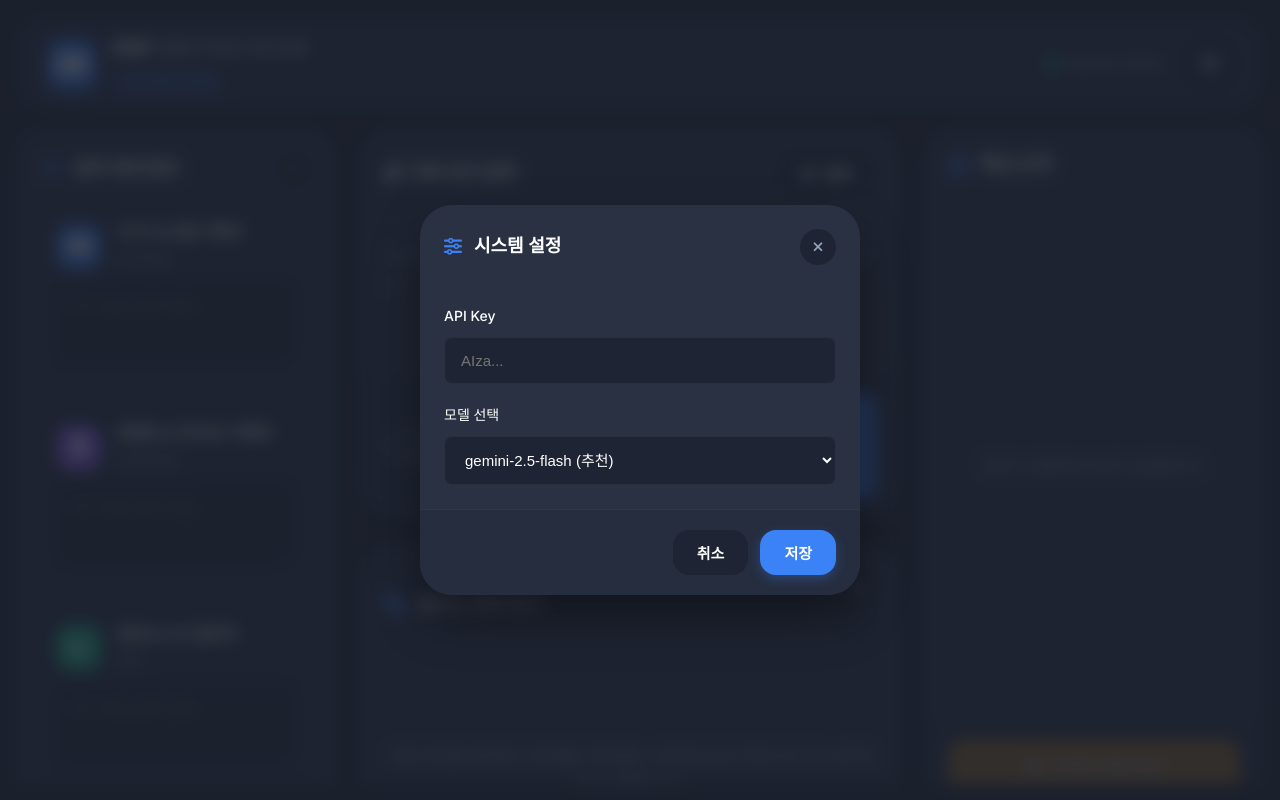
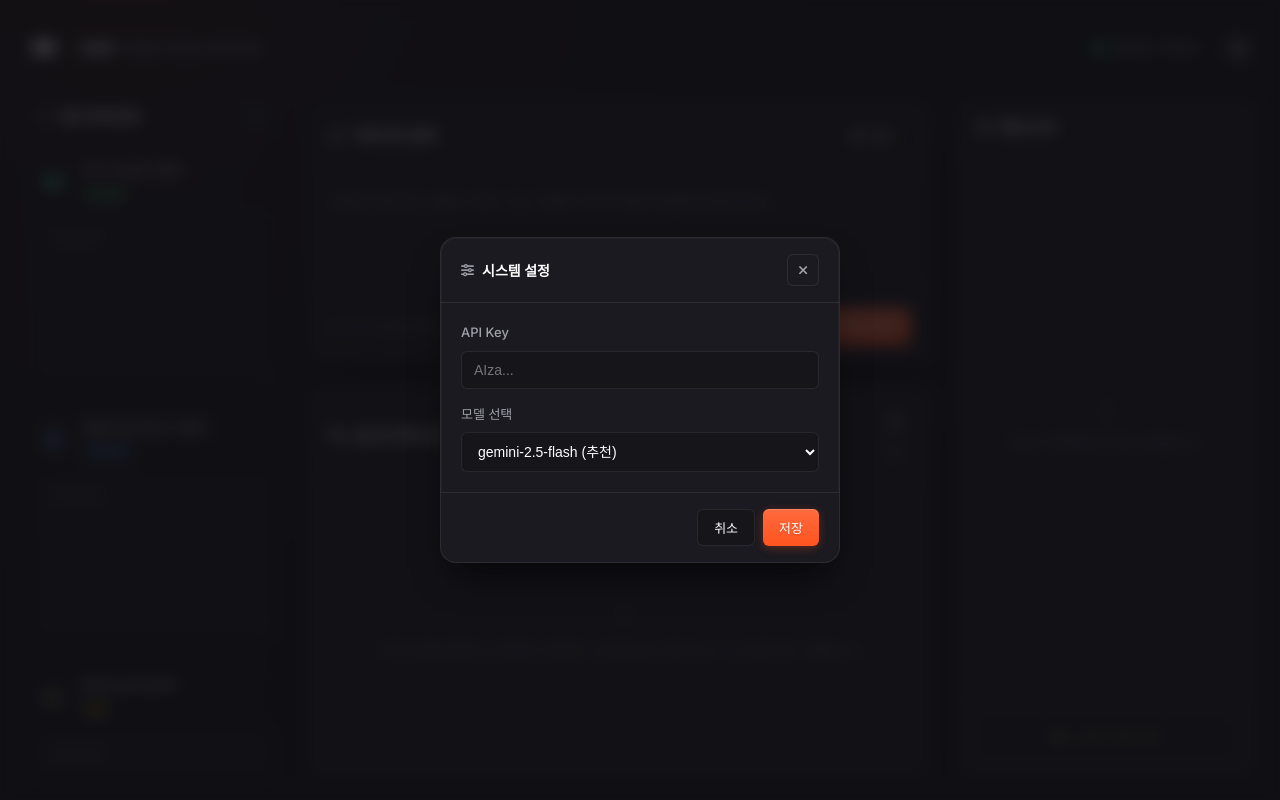
Before and after one commit to light4860-ux/ai-meeting-room, a website built with Vite: page index.html in a window 1280 px wide. Both pictures are taken after a click on the button 1210 px from the left and 63 px from the top of the page. Built offline with nearby package versions, Linux system fonts and the light colour scheme.

Commit message:
UI 고도화: 프리미엄 SaaS 스타일 적용 및 지침 입력창 개선

```diff
--- a/src/main.js
+++ b/src/main.js
@@ -20,7 +20,7 @@ function initAgents() {
           <span class="agent-tag">${a.tag}</span>
         </div>
       </div>
-      <textarea class="agent-guide" placeholder="추가 지침 (선택 사항)..."></textarea>
+      <textarea class="agent-guide" placeholder="지침 입력"></textarea>
     </div>
   `).join('');
 
--- a/src/style.css
+++ b/src/style.css
@@ -1,36 +1,45 @@
 :root {
-  /* Color Palette - Modern Soft Dark */
-  --bg-base: #1c212e; /* Darkest blue/grey for main background */
-  --bg-surface: #262d3f; /* Slightly lighter for panels */
-  --bg-panel: #2a3143; /* Main panel color */
-  --bg-input: #1e2433; /* Darker inset for inputs */
+  /* Premium SaaS - Off-Black & Warm Ambient Theme */
+  --bg-base: #101014; /* Deepest off-black */
+  --bg-surface: #1a1a20; /* Card surface */
+  --bg-input: #15151a; /* Input fields */
+  --bg-hover: #23232b;
 
-  --border-subtle: rgba(255, 255, 255, 0.05);
+  --border-subtle: rgba(255, 255, 255, 0.08);
+  --border-highlight: rgba(255, 255, 255, 0.15);
 
   /* Accents */
-  --accent-primary: #3b82f6; /* Soft modern blue */
-  --accent-primary-hover: #60a5fa;
-  --accent-secondary: #8b5cf6;
-  --accent-danger: #ef4444;
-  --accent-success: #10b981;
-  --accent-master: #f59e0b;
+  --accent-primary: #ff5420; /* Vibrant Orange/Red for main actions */
+  --accent-primary-hover: #ff6a3d;
 
-  /* Text */
+  /* Tag Colors based on reference */
+  --tag-sys-bg: rgba(34, 197, 94, 0.15);
+  --tag-sys-text: #4ade80;
+
+  --tag-con-bg: rgba(59, 130, 246, 0.15);
+  --tag-con-text: #60a5fa;
+
+  --tag-ops-bg: rgba(234, 179, 8, 0.15);
+  --tag-ops-text: #facc15;
+
+  --accent-master: #ffb800;
+
+  /* Text Hierarchy */
   --text-main: #ffffff;
-  --text-muted: #94a3b8;
-  --text-dark: #cbd5e1;
+  --text-secondary: #a1a1aa; /* Zinc-400 */
+  --text-muted: #71717a; /* Zinc-500 */
 
   /* Typography */
   --font-sans: 'Inter', system-ui, -apple-system, sans-serif;
   --font-mono: 'JetBrains Mono', monospace;
 
-  /* Metrics - Larger and softer */
-  --radius-sm: 8px;
-  --radius-md: 16px;
-  --radius-lg: 24px;
-  --radius-xl: 32px;
-  --transition: all 0.3s cubic-bezier(0.4, 0, 0.2, 1);
-  --shadow-soft: 0 10px 40px -10px rgba(0,0,0,0.3);
+  /* Metrics */
+  --radius-sm: 6px;
+  --radius-md: 12px;
+  --radius-lg: 16px;
+  --radius-xl: 24px;
+  --transition: all 0.2s ease-out;
+  --shadow-premium: 0 20px 40px -15px rgba(0,0,0,0.7), 0 0 0 1px rgba(255,255,255,0.03) inset;
 }
 
 * {
@@ -43,9 +52,18 @@ body {
   background-color: var(--bg-base);
   color: var(--text-main);
   font-family: var(--font-sans);
-  line-height: 1.6;
+  line-height: 1.5;
   overflow-x: hidden;
-  font-size: 16px; /* Increased base font size */
+  font-size: 14px;
+  /* Ambient Light Gradient from top-left */
+  background-image: radial-gradient(
+    circle at 10% -10%,
+    rgba(255, 84, 32, 0.12) 0%,
+    rgba(255, 84, 32, 0.05) 20%,
+    rgba(0, 0, 0, 0) 60%
+  );
+  background-attachment: fixed;
+  background-repeat: no-repeat;
 }
 
 /* Base Layout */
@@ -53,19 +71,17 @@ body {
   display: flex;
   flex-direction: column;
   height: 100vh;
-  padding: 16px; /* Give some breathing room from screen edges */
-  gap: 16px;
+  padding: 16px 24px 24px 24px;
+  gap: 20px;
 }
 
-/* Soft Header */
+/* Premium Header */
 .soft-header {
   display: flex;
   justify-content: space-between;
   align-items: center;
-  padding: 16px 32px;
-  background: var(--bg-surface);
-  border-radius: var(--radius-xl);
-  box-shadow: var(--shadow-soft);
+  padding: 12px 0;
+  background: transparent;
   flex-shrink: 0;
 }
 
@@ -76,101 +92,95 @@ body {
 }
 
 .logo-box {
-  width: 48px;
-  height: 48px;
-  background: var(--accent-primary);
-  border-radius: 14px;
+  width: 40px;
+  height: 40px;
   display: flex;
   align-items: center;
   justify-content: center;
-  font-size: 24px;
-  color: white;
-  box-shadow: 0 8px 16px rgba(59, 130, 246, 0.3);
+  font-size: 20px;
+  color: var(--text-main);
+  /* Text-based logo look from reference */
 }
 
 .title-container {
   display: flex;
   flex-direction: column;
+  justify-content: center;
 }
 
 .main-title {
-  font-size: 20px;
-  font-weight: 700;
-  letter-spacing: -0.5px;
+  font-size: 18px;
+  font-weight: 600;
+  letter-spacing: -0.3px;
   color: var(--text-main);
+  display: flex;
+  align-items: center;
+  gap: 8px;
 }
 
 .main-title span {
-  color: var(--text-muted);
-  font-weight: 500;
+  font-weight: 300;
+  color: var(--text-secondary);
 }
 
 .version-badge {
-  font-size: 12px;
-  color: var(--accent-primary);
-  background: rgba(59, 130, 246, 0.15);
-  padding: 4px 10px;
-  border-radius: 20px;
-  width: fit-content;
-  margin-top: 4px;
-  font-weight: 600;
+  display: none; /* Removed for cleaner look */
 }
 
 .header-right {
   display: flex;
   align-items: center;
-  gap: 24px;
+  gap: 20px;
 }
 
 .status-indicator {
   display: flex;
   align-items: center;
-  gap: 10px;
-  font-size: 14px;
+  gap: 8px;
+  font-size: 13px;
   font-weight: 500;
-  color: var(--text-muted);
+  color: var(--text-secondary);
 }
 
 .pulse-dot {
-  width: 10px;
-  height: 10px;
+  width: 8px;
+  height: 8px;
   border-radius: 50%;
-  background: var(--accent-success);
-  box-shadow: 0 0 12px var(--accent-success);
+  background: var(--tag-sys-text);
+  box-shadow: 0 0 10px var(--tag-sys-text);
 }
 
 .icon-btn {
-  background: var(--bg-input);
-  border: none;
-  color: var(--text-muted);
-  width: 44px;
-  height: 44px;
-  border-radius: 50%;
+  background: var(--bg-surface);
+  border: 1px solid var(--border-subtle);
+  color: var(--text-secondary);
+  width: 36px;
+  height: 36px;
+  border-radius: var(--radius-sm);
   cursor: pointer;
   transition: var(--transition);
   display: flex;
   align-items: center;
   justify-content: center;
-  font-size: 18px;
+  font-size: 15px;
 }
 
 .icon-btn:hover {
-  background: var(--accent-primary);
-  color: white;
-  transform: translateY(-2px);
-  box-shadow: 0 8px 16px rgba(59, 130, 246, 0.3);
+  background: var(--bg-hover);
+  color: var(--text-main);
+  border-color: var(--border-highlight);
 }
 
 .icon-btn.sm {
-  width: 36px;
-  height: 36px;
-  font-size: 14px;
+  width: 32px;
+  height: 32px;
+  font-size: 13px;
 }
 
 /* Main Dashboard */
 .dashboard-layout {
   display: grid;
-  grid-template-columns: 320px 1fr 340px; /* Wider panels */
+  grid-template-columns: 260px 1fr 300px;
   gap: 24px;
   flex: 1;
   overflow: hidden;
@@ -178,28 +188,61 @@ body {
 }
 
 .dashboard-layout.sidebar-collapsed {
-  grid-template-columns: 88px 1fr 340px;
+  grid-template-columns: 60px 1fr 300px;
 }
 
+/* Universal Card Style */
 .soft-panel {
-  background: var(--bg-panel);
-  border-radius: var(--radius-xl);
+  background: var(--bg-surface);
+  border-radius: var(--radius-md);
+  border: 1px solid var(--border-subtle);
   display: flex;
   flex-direction: column;
   overflow: hidden;
-  box-shadow: var(--shadow-soft);
+  box-shadow: var(--shadow-premium);
 }
 
 .panel-header {
-  padding: 24px 24px 16px 24px;
+  padding: 16px 20px;
   display: flex;
   justify-content: space-between;
   align-items: center;
+  border-bottom: 1px solid var(--border-subtle);
   transition: padding 0.3s ease;
 }
 
+.panel-header h2 {
+  font-size: 14px;
+  font-weight: 600;
+  color: var(--text-main);
+  display: flex;
+  align-items: center;
+  gap: 8px;
+}
+
+.panel-header h2 i {
+  color: var(--text-secondary);
+  font-size: 13px;
+}
+
+/* Sidebar Specifics - Making it float seamlessly */
+.sidebar {
+  background: transparent;
+  border: none;
+  box-shadow: none;
+}
+
+.sidebar.soft-panel {
+  /* Override soft-panel for sidebar to make it borderless */
+}
+
+.sidebar .panel-header {
+  border-bottom: none;
+  padding: 0 12px 16px 12px;
+}
+
 .sidebar.collapsed .panel-header {
-  padding: 24px 16px 16px 16px;
+  padding: 0 0 16px 0;
   justify-content: center;
 }
 
@@ -211,37 +254,32 @@ body {
   transform: rotate(180deg);
 }
 
-.panel-header h2 {
-  font-size: 18px;
-  font-weight: 600;
-  color: var(--text-main);
-  display: flex;
-  align-items: center;
-  gap: 12px;
-}
-
-.panel-header h2 i {
-  color: var(--accent-primary);
-}
-
-/* Sidebar Agents */
-.sidebar {
+.agents-container {
+  padding: 0;
   display: flex;
   flex-direction: column;
-  transition: all 0.4s cubic-bezier(0.4, 0, 0.2, 1);
-}
-
-.agents-container {
-  padding: 0 24px 24px 24px;
-  display: flex;
-  flex-direction: column;
-  gap: 16px;
+  gap: 12px;
   overflow-y: auto;
   overflow-x: hidden;
 }
 
 .sidebar.collapsed .agents-container {
-  padding: 0 16px 24px 16px;
+  padding: 0;
+  align-items: center;
+}
+
+/* Agent Card -> Now looks like a navigation item/task card */
+.agent-card {
+  background: transparent;
+  border-radius: var(--radius-md);
+  padding: 12px;
+  transition: var(--transition);
+  border: 1px solid transparent;
+}
+
+.agent-card:hover {
+  background: var(--bg-hover);
+  border-color: var(--border-subtle);
 }
 
 .sidebar.collapsed .agent-info,
@@ -249,72 +287,80 @@ body {
   display: none;
 }
 
-.agent-card {
-  background: var(--bg-surface);
-  border-radius: var(--radius-md);
-  padding: 16px;
-  transition: var(--transition);
-  border: 1px solid var(--border-subtle);
-}
-
-.agent-card:hover {
-  border-color: var(--accent-primary);
-  transform: translateY(-2px);
-  box-shadow: 0 8px 24px rgba(0,0,0,0.2);
+.sidebar.collapsed .agent-card {
+  padding: 8px;
+  width: 44px;
+  display: flex;
+  justify-content: center;
 }
 
 .agent-header {
   display: flex;
   align-items: center;
-  gap: 16px;
+  gap: 12px;
   margin-bottom: 12px;
 }
 
 .agent-avatar {
-  width: 44px;
-  height: 44px;
-  border-radius: 14px;
+  width: 32px;
+  height: 32px;
+  border-radius: var(--radius-sm);
   display: flex;
   align-items: center;
   justify-content: center;
-  font-size: 20px;
-  color: white;
+  font-size: 14px;
+  background: var(--bg-surface);
+  border: 1px solid var(--border-subtle);
+  color: var(--text-secondary);
 }
 
-.agent-card.sys .agent-avatar { background: var(--accent-primary); box-shadow: 0 4px 12px rgba(59, 130, 246, 0.3); }
-.agent-card.con .agent-avatar { background: var(--accent-secondary); box-shadow: 0 4px 12px rgba(139, 92, 246, 0.3); }
-.agent-card.ops .agent-avatar { background: var(--accent-success); box-shadow: 0 4px 12px rgba(16, 185, 129, 0.3); }
+.agent-card.sys .agent-avatar { color: var(--tag-sys-text); }
+.agent-card.con .agent-avatar { color: var(--tag-con-text); }
+.agent-card.ops .agent-avatar { color: var(--tag-ops-text); }
 
 .agent-info h4 {
-  font-size: 16px;
-  font-weight: 600;
+  font-size: 13px;
+  font-weight: 500;
   color: var(--text-main);
 }
 
 .agent-tag {
-  font-size: 13px;
-  color: var(--text-muted);
-  margin-top: 2px;
+  font-size: 10px;
+  font-family: var(--font-mono);
+  margin-top: 4px;
+  display: inline-block;
+  padding: 2px 6px;
+  border-radius: 4px;
+  font-weight: 600;
+  text-transform: uppercase;
 }
+
+.agent-card.sys .agent-tag { background: var(--tag-sys-bg); color: var(--tag-sys-text); }
+.agent-card.con .agent-tag { background: var(--tag-con-bg); color: var(--tag-con-text); }
+.agent-card.ops .agent-tag { background: var(--tag-ops-bg); color: var(--tag-ops-text); }
 
 .agent-guide {
   width: 100%;
   background: var(--bg-input);
-  border: 1px solid transparent;
+  border: 1px solid var(--border-subtle);
   border-radius: var(--radius-sm);
   padding: 12px;
-  color: var(--text-dark);
-  font-size: 14px;
+  color: var(--text-main);
+  font-size: 13px;
   resize: vertical;
-  min-height: 80px;
+  min-height: 160px; /* USER REQUEST: Increased height */
   transition: var(--transition);
   font-family: var(--font-sans);
 }
 
 .agent-guide:focus {
   outline: none;
-  border-color: var(--accent-primary);
-  background: var(--bg-surface);
+  border-color: var(--border-highlight);
+  background: var(--bg-hover);
+}
+
+.agent-guide::placeholder {
+  color: var(--text-muted);
 }
 
 /* Center Stage */
@@ -330,7 +376,7 @@ body {
 }
 
 .input-header {
-  padding: 24px;
+  padding: 16px 20px;
   display: flex;
   justify-content: space-between;
   align-items: center;
@@ -338,32 +384,38 @@ body {
 }
 
 .input-header h3 {
-  font-size: 18px;
+  font-size: 14px;
   color: var(--text-main);
   font-weight: 600;
+  display: flex;
+  align-items: center;
+  gap: 8px;
+}
+
+.input-header h3 i {
+  color: var(--text-secondary);
 }
 
 .agenda-textarea {
   width: 100%;
-  background: transparent;
+  background: var(--bg-surface);
   border: none;
-  padding: 24px;
+  padding: 20px;
   color: var(--text-main);
-  font-size: 16px;
+  font-size: 14px;
   line-height: 1.6;
   resize: vertical;
-  min-height: 150px;
+  min-height: 120px;
   outline: none;
   font-family: var(--font-sans);
 }
 
 .agenda-textarea::placeholder {
   color: var(--text-muted);
-  opacity: 0.7;
 }
 
 .execution-bar {
-  padding: 20px 24px;
+  padding: 16px 20px;
   border-top: 1px solid var(--border-subtle);
   display: flex;
   justify-content: space-between;
@@ -380,37 +432,36 @@ body {
   display: flex;
   align-items: center;
   gap: 8px;
-  font-size: 14px;
+  font-size: 12px;
   font-weight: 500;
   color: var(--text-muted);
 }
 
 .step.active {
-  color: var(--accent-primary);
-  font-weight: 600;
+  color: var(--text-main);
 }
 
 .step.done {
-  color: var(--accent-success);
+  color: var(--tag-sys-text);
 }
 
 .step-dot {
-  width: 8px;
-  height: 8px;
+  width: 6px;
+  height: 6px;
   border-radius: 50%;
   background: currentColor;
 }
 
 /* Buttons */
 .action-btn {
-  padding: 12px 24px;
-  font-size: 15px;
-  font-weight: 600;
-  border-radius: var(--radius-md);
+  padding: 8px 16px;
+  font-size: 13px;
+  font-weight: 500;
+  border-radius: var(--radius-sm);
   cursor: pointer;
   display: flex;
   align-items: center;
-  gap: 10px;
+  gap: 8px;
   transition: var(--transition);
   border: none;
 }
@@ -418,47 +469,51 @@ body {
 .action-btn.outline {
   background: var(--bg-input);
   color: var(--text-main);
+  border: 1px solid var(--border-subtle);
 }
 
 .action-btn.outline:hover {
-  background: var(--bg-surface);
-  transform: translateY(-2px);
+  background: var(--bg-hover);
+  border-color: var(--border-highlight);
 }
 
 .action-btn.danger {
-  background: rgba(239, 68, 68, 0.1);
-  color: var(--accent-danger);
+  background: transparent;
+  color: var(--text-secondary);
+  border: 1px solid transparent;
 }
 
 .action-btn.danger:hover {
-  background: rgba(239, 68, 68, 0.2);
+  color: var(--text-main);
+  background: var(--bg-hover);
 }
 
 .action-btn.primary {
-  background: var(--accent-primary);
+  background: linear-gradient(180deg, var(--accent-primary-hover), var(--accent-primary));
   color: white;
-  box-shadow: 0 4px 12px rgba(59, 130, 246, 0.3);
+  box-shadow: 0 2px 10px rgba(255, 84, 32, 0.3), inset 0 1px 0 rgba(255, 255, 255, 0.2);
+  text-shadow: 0 1px 2px rgba(0,0,0,0.2);
 }
 
 .action-btn.primary.glow:hover {
-  background: var(--accent-primary-hover);
-  transform: translateY(-2px);
-  box-shadow: 0 8px 24px rgba(59, 130, 246, 0.4);
+  filter: brightness(1.1);
+  transform: translateY(-1px);
+  box-shadow: 0 4px 15px rgba(255, 84, 32, 0.4), inset 0 1px 0 rgba(255, 255, 255, 0.2);
 }
 
 .action-btn.master-btn {
   width: 100%;
   justify-content: center;
-  padding: 16px;
-  font-size: 16px;
-  background: var(--accent-master);
-  color: #fff;
-  box-shadow: 0 4px 12px rgba(245, 158, 11, 0.3);
+  padding: 12px;
+  font-size: 13px;
+  background: var(--bg-input);
+  color: var(--accent-master);
+  border: 1px solid var(--border-subtle);
 }
 
 .action-btn.master-btn:not(:disabled):hover {
-  transform: translateY(-2px);
-  box-shadow: 0 8px 24px rgba(245, 158, 11, 0.4);
+  background: var(--bg-hover);
+  border-color: var(--border-highlight);
 }
 
 .action-btn:disabled {
@@ -470,7 +525,7 @@ body {
 
 .primary-actions {
   display: flex;
-  gap: 16px;
+  gap: 12px;
 }
 
 /* Meeting Log */
@@ -479,11 +534,11 @@ body {
 }
 
 .chat-container {
-  padding: 24px;
+  padding: 20px;
   overflow-y: auto;
   display: flex;
   flex-direction: column;
-  gap: 24px;
+  gap: 20px;
   height: 100%;
 }
 
@@ -494,83 +549,83 @@ body {
   justify-content: center;
   height: 100%;
   color: var(--text-muted);
-  font-size: 16px;
+  font-size: 13px;
   text-align: center;
-  gap: 16px;
+  gap: 12px;
 }
 
 .welcome-message i {
-  font-size: 48px;
-  color: var(--bg-surface);
+  font-size: 32px;
+  color: var(--border-subtle);
 }
 
 /* Chat Bubbles */
 .chat-msg {
   display: flex;
-  gap: 20px;
-  animation: slideUp 0.3s ease-out forwards;
+  gap: 16px;
+  animation: fadeIn 0.3s ease-out forwards;
+}
+
+@keyframes fadeIn {
+  from { opacity: 0; transform: translateY(5px); }
+  to { opacity: 1; transform: translateY(0); }
 }
 
 .chat-avatar {
-  width: 48px;
-  height: 48px;
-  border-radius: 16px;
+  width: 36px;
+  height: 36px;
+  border-radius: var(--radius-sm);
   display: flex;
   align-items: center;
   justify-content: center;
-  font-size: 20px;
+  font-size: 14px;
   flex-shrink: 0;
-  color: white;
-  box-shadow: 0 4px 12px rgba(0,0,0,0.1);
+  background: var(--bg-input);
+  border: 1px solid var(--border-subtle);
 }
 
 .chat-content {
   flex: 1;
-  background: var(--bg-surface);
-  border-radius: 4px 20px 20px 20px;
-  padding: 20px;
-  box-shadow: 0 4px 12px rgba(0,0,0,0.1);
+  background: transparent;
+  padding: 0;
 }
 
 .chat-meta {
   display: flex;
   align-items: center;
-  gap: 12px;
-  margin-bottom: 12px;
+  gap: 10px;
+  margin-bottom: 6px;
 }
 
 .chat-name {
-  font-weight: 600;
-  font-size: 16px;
+  font-weight: 500;
+  font-size: 13px;
   color: var(--text-main);
 }
 
 .chat-time {
-  font-size: 13px;
+  font-size: 11px;
   color: var(--text-muted);
-  margin-left: auto;
 }
 
 .chat-text {
-  font-size: 15px;
-  line-height: 1.7;
-  color: var(--text-dark);
+  font-size: 14px;
+  line-height: 1.6;
+  color: var(--text-secondary);
+  background: var(--bg-input);
+  border: 1px solid var(--border-subtle);
+  border-radius: var(--radius-md);
+  border-top-left-radius: 4px;
+  padding: 12px 16px;
+  display: inline-block;
   white-space: pre-wrap;
 }
 
 /* Specific agent colors for chat */
-.msg-sys .chat-avatar { background: var(--accent-primary); }
-.msg-sys .chat-name { color: var(--accent-primary); }
-
-.msg-con .chat-avatar { background: var(--accent-secondary); }
-.msg-con .chat-name { color: var(--accent-secondary); }
-
-.msg-ops .chat-avatar { background: var(--accent-success); }
-.msg-ops .chat-name { color: var(--accent-success); }
-
-.msg-master .chat-avatar { background: var(--accent-master); }
-.msg-master .chat-name { color: var(--accent-master); }
-.msg-master .chat-content { background: rgba(245, 158, 11, 0.05); border: 1px solid rgba(245, 158, 11, 0.2); }
+.msg-sys .chat-avatar { color: var(--tag-sys-text); }
+.msg-con .chat-avatar { color: var(--tag-con-text); }
+.msg-ops .chat-avatar { color: var(--tag-ops-text); }
+.msg-master .chat-avatar { color: var(--accent-master); }
 
 /* Right Panel Summary */
 .summary-panel {
@@ -579,7 +634,7 @@ body {
 }
 
 .summary-content {
-  padding: 0 24px 24px 24px;
+  padding: 16px 20px;
   flex: 1;
   overflow-y: auto;
   display: flex;
@@ -594,55 +649,73 @@ body {
   justify-content: center;
   height: 100%;
   color: var(--text-muted);
-  font-size: 15px;
+  font-size: 13px;
   text-align: center;
-  gap: 16px;
+  gap: 12px;
 }
 
 .empty-state i {
-  font-size: 32px;
-  color: var(--bg-surface);
+  font-size: 24px;
+  color: var(--border-subtle);
 }
 
 .summary-card {
-  background: var(--bg-surface);
+  background: var(--bg-input);
   border-radius: var(--radius-md);
-  padding: 20px;
-  font-size: 14px;
-  color: var(--text-dark);
-  border-left: 4px solid transparent;
+  padding: 16px;
+  font-size: 13px;
+  line-height: 1.5;
+  color: var(--text-secondary);
+  border: 1px solid var(--border-subtle);
+  position: relative;
+  overflow: hidden;
 }
 
-.summary-card.sys { border-left-color: var(--accent-primary); }
-.summary-card.con { border-left-color: var(--accent-secondary); }
-.summary-card.ops { border-left-color: var(--accent-success); }
+.summary-card::before {
+  content: '';
+  position: absolute;
+  top: 0; left: 0; bottom: 0;
+  width: 3px;
+}
+
+.summary-card.sys::before { background: var(--tag-sys-text); }
+.summary-card.con::before { background: var(--tag-con-text); }
+.summary-card.ops::before { background: var(--tag-ops-text); }
 
 .sc-header {
-  font-weight: 600;
-  font-size: 15px;
+  font-weight: 500;
+  font-size: 13px;
   color: var(--text-main);
-  margin-bottom: 10px;
+  margin-bottom: 8px;
   display: flex;
   align-items: center;
   gap: 8px;
 }
 
+.sc-header i {
+  font-size: 12px;
+}
+
+.summary-card.sys .sc-header i { color: var(--tag-sys-text); }
+.summary-card.con .sc-header i { color: var(--tag-con-text); }
+.summary-card.ops .sc-header i { color: var(--tag-ops-text); }
+
 .master-action {
-  padding: 24px;
+  padding: 16px 20px;
   background: var(--bg-surface);
   border-top: 1px solid var(--border-subtle);
 }
 
 /* Scrollbars */
 ::-webkit-scrollbar {
-  width: 8px;
-  height: 8px;
+  width: 6px;
+  height: 6px;
 }
 ::-webkit-scrollbar-track {
   background: transparent;
 }
 ::-webkit-scrollbar-thumb {
-  background: var(--bg-input);
+  background: var(--border-highlight);
   border-radius: 10px;
 }
 ::-webkit-scrollbar-thumb:hover {
@@ -652,7 +725,7 @@ body {
 /* Responsive */
 @media (max-width: 1200px) {
   .dashboard-layout {
-    grid-template-columns: 280px 1fr;
+    grid-template-columns: 240px 1fr;
   }
   .summary-panel {
     display: none;
@@ -663,7 +736,7 @@ body {
 .modal-overlay {
   position: fixed;
   inset: 0;
-  background: rgba(28, 33, 46, 0.8);
+  background: rgba(16, 16, 20, 0.8);
   backdrop-filter: blur(8px);
   -webkit-backdrop-filter: blur(8px);
   z-index: 1000;
@@ -672,7 +745,7 @@ body {
   justify-content: center;
   opacity: 1;
   visibility: visible;
-  transition: all 0.3s ease;
+  transition: all 0.2s ease;
 }
 
 .modal-overlay.hidden {
@@ -682,58 +755,62 @@ body {
 }
 
 .modal {
-  width: 440px;
+  width: 400px;
   max-width: 90vw;
   transform: translateY(0);
-  transition: transform 0.3s cubic-bezier(0.4, 0, 0.2, 1);
-  background: var(--bg-panel);
-  box-shadow: 0 24px 48px rgba(0,0,0,0.4);
+  transition: transform 0.2s ease-out;
+  background: var(--bg-surface);
+  border: 1px solid var(--border-subtle);
+  box-shadow: var(--shadow-premium);
+  border-radius: var(--radius-lg);
 }
 
 .modal-overlay.hidden .modal {
-  transform: translateY(20px);
+  transform: translateY(10px) scale(0.98);
 }
 
 .modal-body {
-  padding: 24px;
+  padding: 20px;
   display: flex;
   flex-direction: column;
-  gap: 20px;
+  gap: 16px;
 }
 
 .form-group {
   display: flex;
   flex-direction: column;
-  gap: 10px;
+  gap: 8px;
 }
 
 .form-group label {
-  font-size: 14px;
+  font-size: 13px;
   font-weight: 500;
-  color: var(--text-main);
+  color: var(--text-secondary);
 }
 
 .form-input {
   background: var(--bg-input);
   border: 1px solid var(--border-subtle);
   border-radius: var(--radius-sm);
-  padding: 14px 16px;
+  padding: 10px 12px;
   color: var(--text-main);
-  font-size: 15px;
+  font-size: 14px;
   outline: none;
   transition: var(--transition);
 }
 
 .form-input:focus {
-  border-color: var(--accent-primary);
-  background: var(--bg-surface);
+  border-color: var(--border-highlight);
+  background: var(--bg-hover);
 }
 
 .modal-footer {
-  padding: 20px 24px;
+  padding: 16px 20px;
   border-top: 1px solid var(--border-subtle);
   display: flex;
   justify-content: flex-end;
-  gap: 12px;
+  gap: 8px;
   background: var(--bg-surface);
+  border-bottom-left-radius: var(--radius-lg);
+  border-bottom-right-radius: var(--radius-lg);
 }
```
